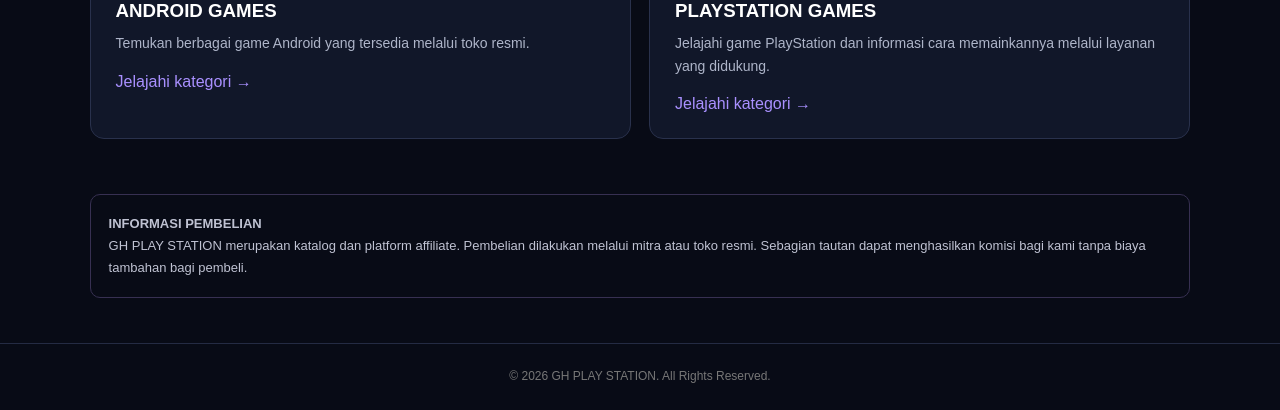
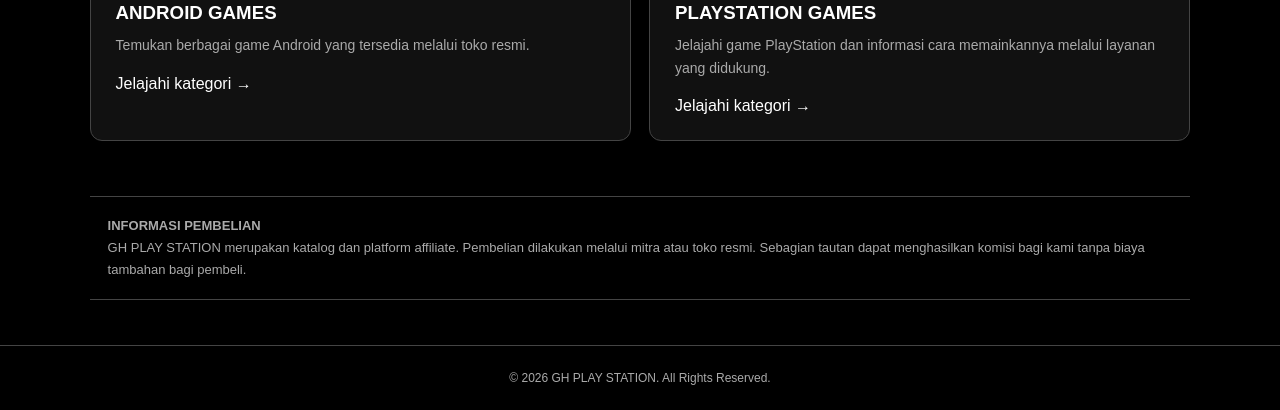
Before and after one commit to iikgea719-ctrl/gamehub-mobile, a plain HTML site: page index.html in a window 1280 px wide. Shown: the part 716-1126 px from the top of the page. Drawn offline with Linux system fonts and the light colour scheme.

Commit message:
Update index.html

```diff
--- a/index.html
+++ b/index.html
@@ -54,6 +54,68 @@ footer{
  text-align:center;color:#777;font-size:12px
 }
 @media(max-width:500px){nav a{margin-left:8px;font-size:11px}.logo{font-size:17px}}
+
+/* GH PLAY STATION - BLACK & WHITE THEME */
+
+body {
+  background: #000000;
+  color: #FFFFFF;
+}
+
+/* Header dan area utama */
+header,
+.hero,
+section,
+.notice,
+footer {
+  background: #000000;
+  box-shadow: none;
+}
+
+/* Garis pemisah */
+header,
+footer {
+  border-color: #444444;
+}
+
+.notice {
+  border: none;
+  border-top: 1px solid #444444;
+  border-bottom: 1px solid #444444;
+  border-radius: 0;
+}
+
+/* Hilangkan warna ungu */
+.logo span,
+h1 span,
+.tag,
+.card a {
+  color: #FFFFFF;
+}
+
+/* Judul dan teks */
+.hero p,
+.section-title p,
+.card p,
+.notice,
+footer {
+  color: #AAAAAA;
+}
+
+/* Tombol putih */
+.btn {
+  background: #FFFFFF;
+  color: #000000;
+  border: 1px solid #FFFFFF;
+}
+
+/* Kartu game tetap memiliki panel */
+.card {
+  background: #111111;
+  border: 1px solid #444444;
+  border-radius: 12px;
+}
+
 </style>
 </head>
 <body>
```
